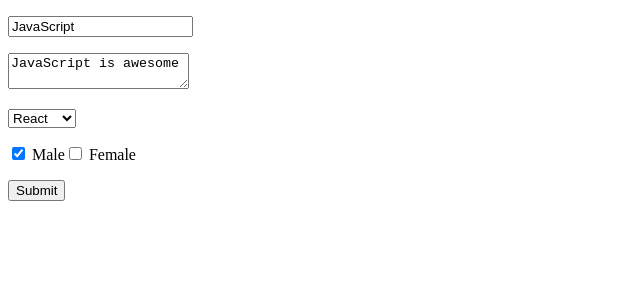
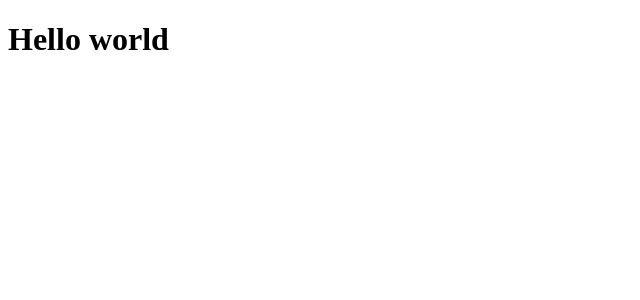
Before and after one commit to uzzal71/think-a-react-way, a React (Vite) app: page / in a window 1280 px wide. Shown: the top 300 px of the page, without its empty margins (0-640 px from the left). Built offline with nearby package versions, Linux system fonts and the light colour scheme.

Commit message:
React Lifting State Up

```diff
--- a/src/App.jsx
+++ b/src/App.jsx
@@ -1,9 +1,8 @@
-import Form from "./components/Form";
 
 function App() {
   return (
     <div>
-      <Form/>
+      <h1>Hello world</h1>
     </div>
   );
 }
```
